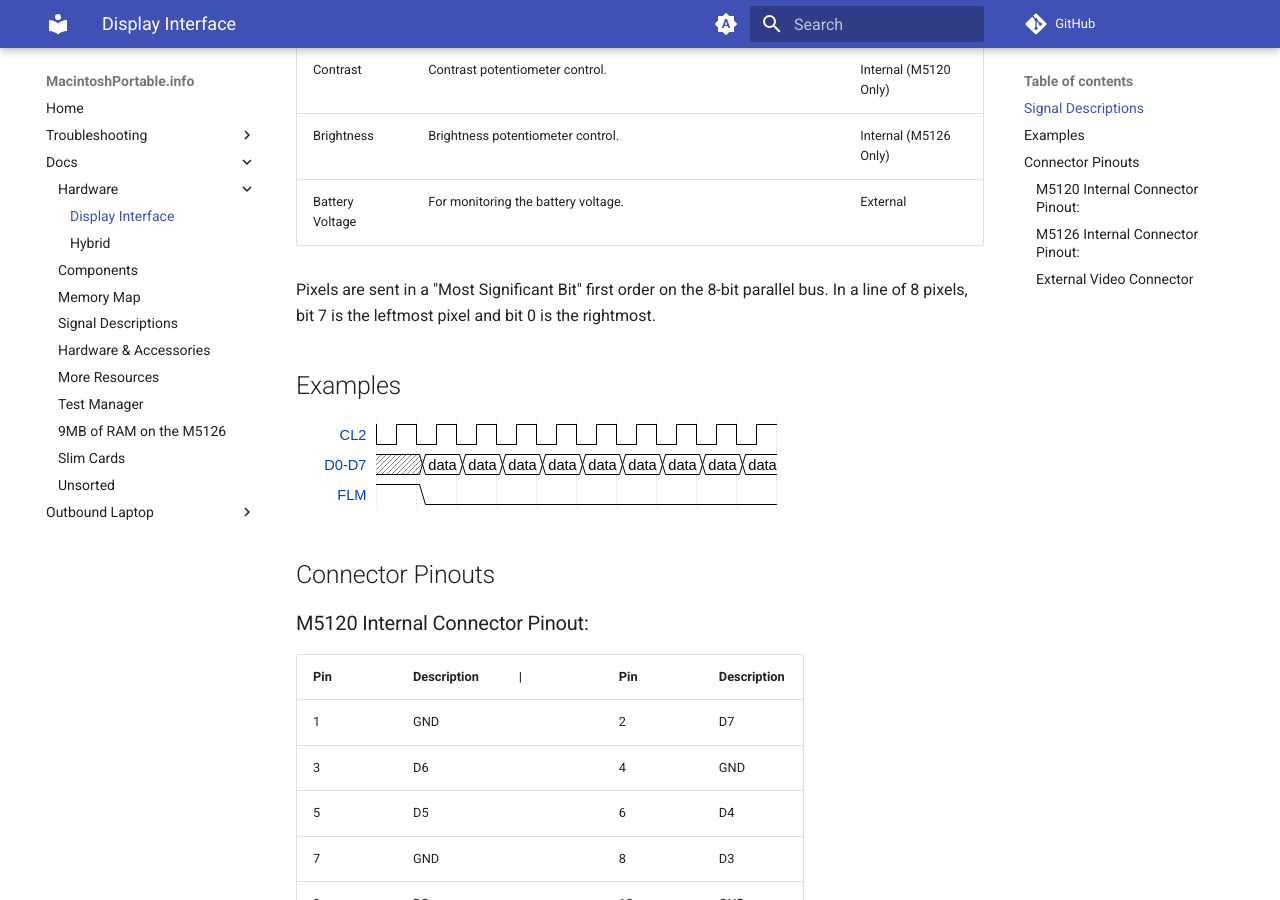
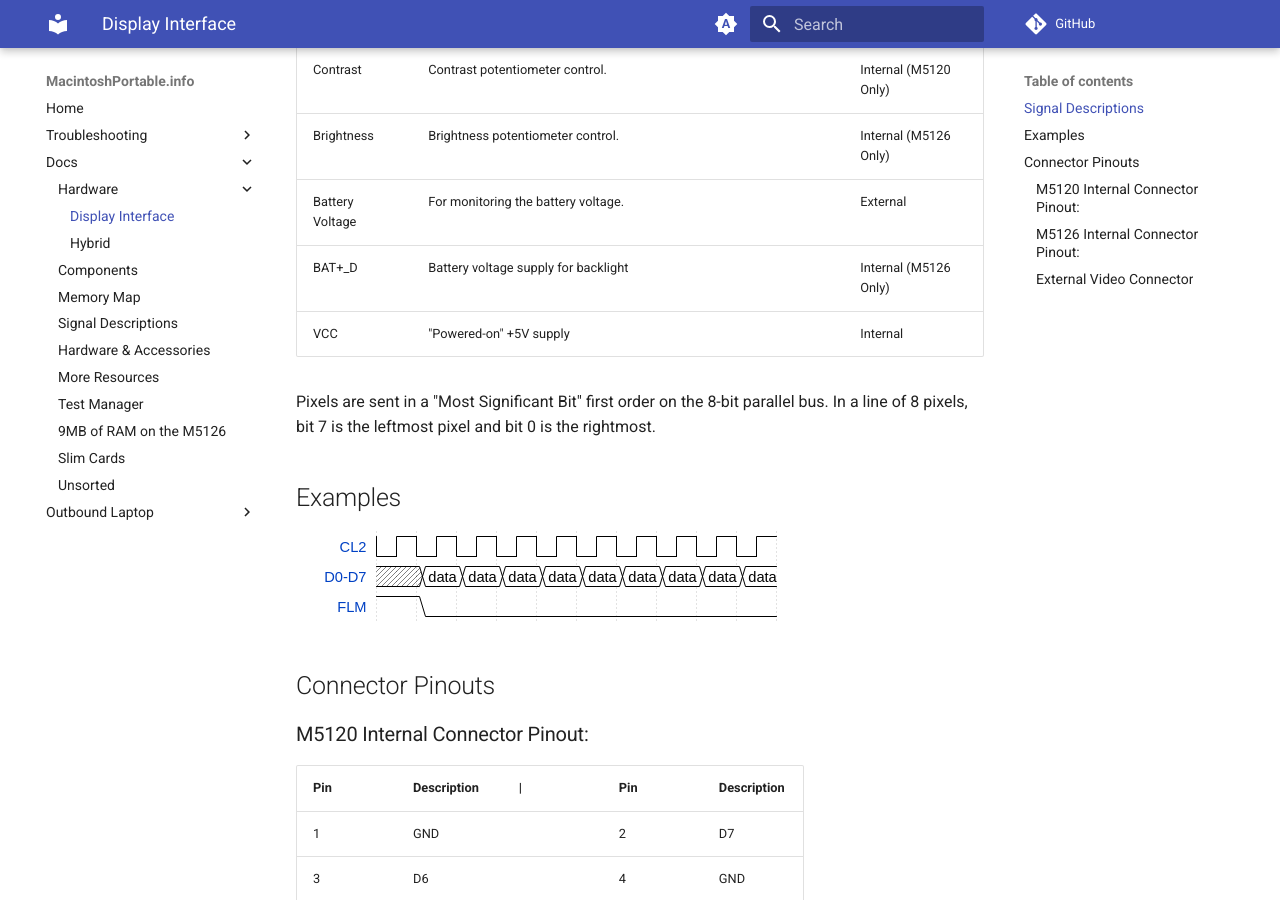
Before and after one commit to rezafouladian/MacintoshPortable, an MkDocs documentation site: the page built from docs/DisplayInterface.md, in a window 1280 px wide and 900 px high, scrolled down 543 px. Built offline with MkDocs 1.6.1 and Material for MkDocs 9.7.7, drawn with Linux system fonts in a browser that asks for light colours; comment, search, counter and statistics services are not loaded.

Commit message:
Update DisplayInterface.md

```diff
--- a/docs/DisplayInterface.md
+++ b/docs/DisplayInterface.md
@@ -11,6 +11,8 @@
 | Contrast | Contrast potentiometer control. | Internal (M5120 Only) |
 | Brightness | Brightness potentiometer control. | Internal (M5126 Only) |
 | Battery Voltage | For monitoring the battery voltage. | External |
+| BAT+_D | Battery voltage supply for backlight | Internal (M5126 Only) |
+| VCC | "Powered-on" +5V supply | Internal |
 
 Pixels are sent in a "Most Significant Bit" first order on the 8-bit parallel bus. In a line of 8 pixels, bit 7 is the leftmost pixel and bit 0 is the rightmost.
 
@@ -51,12 +53,12 @@ Pixels are sent in a "Most Significant Bit" first order on the 8-bit parallel bu
 | 13 | CL2 | | 14 | CL1 |
 | 15 | GND | | 16 | FLM |
 | 17 | M | | 18 | GND |
-| 19 | +5V | | 20 | +5V |
+| 19 | VCC | | 20 | VCC |
 | 21 | <span style="text-decoration:overline">DISP_BLANK</span> | | 22 | +5V |
 | 23 | | | 24 | GND |
 | 25 | GND | | 26 | GND |
 | 27 | Brightness | | 28 | Brightness 2 |
-| 29 | +5V | | 30 | |
+| 29 | VCC | | 30 | |
 | 31 | BAT+_D | | 32 | BAT+_D |
 | 33 | | | 34 | |
 
```
